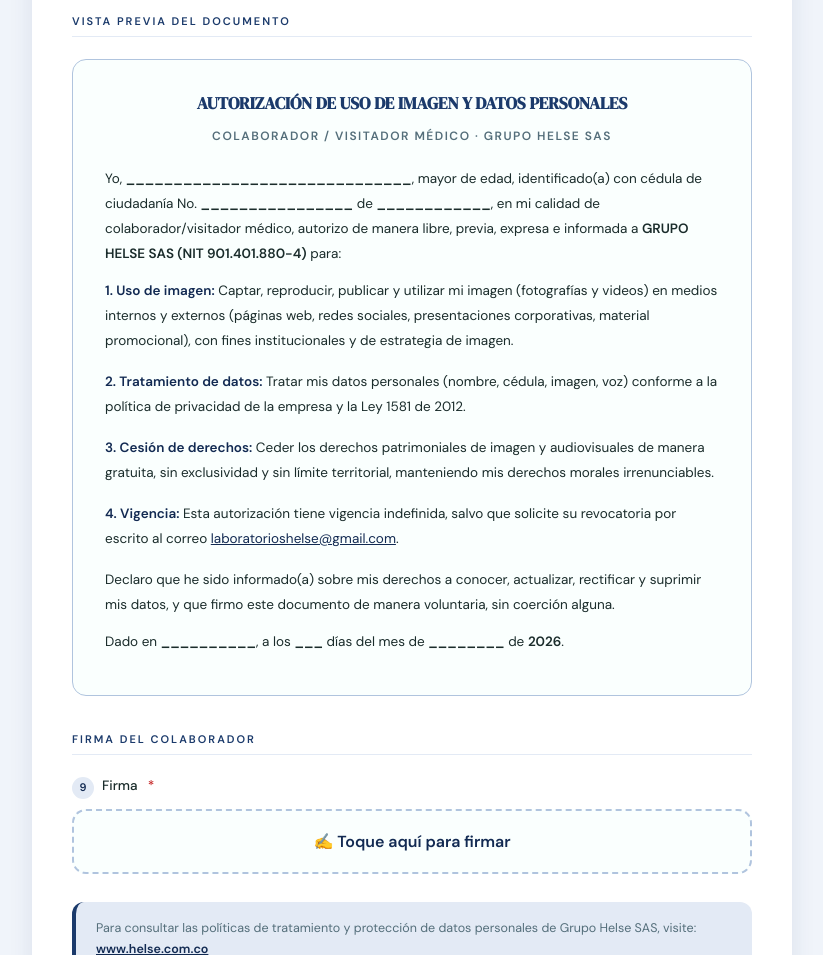
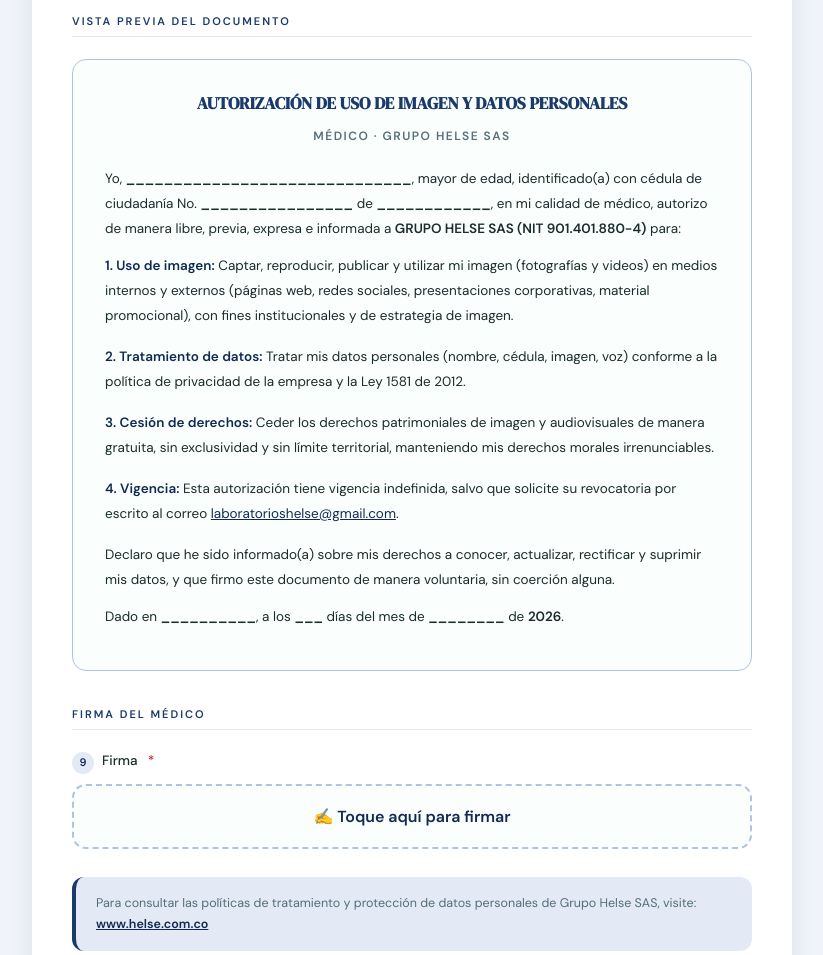
Before and after one commit to Helseador/registro-helse, a plain HTML site: page uso_imagen_medicos.html in a window 1280 px wide. Shown: the part 1140-2095 px from the top of the page, without its empty margins (228-1051 px from the left). Drawn offline with Linux system fonts and the light colour scheme.

Commit message:
Remove colaborador/visitador wording from image consent form

```diff
--- a/uso_imagen_medicos.html
+++ b/uso_imagen_medicos.html
@@ -106,7 +106,7 @@ input::placeholder{color:#9EAFAD;}
     <form id="form" novalidate>
 
       <!-- DATOS -->
-      <div class="section-title">Datos del Colaborador</div>
+      <div class="section-title">Datos del Médico</div>
 
       <div class="campo" id="c1">
         <label class="campo-label" for="nombre"><span class="num">1</span> Nombre y Apellido completo <span class="req">*</span></label>
@@ -173,12 +173,12 @@ input::placeholder{color:#9EAFAD;}
 
       <div class="doc-preview" id="docPreview">
         <h2>AUTORIZACIÓN DE USO DE IMAGEN Y DATOS PERSONALES</h2>
-        <h3>Colaborador / Visitador Médico · Grupo Helse SAS</h3>
+        <h3>Médico · Grupo Helse SAS</h3>
 
         <p>
           Yo, <strong id="pNombre">______________________________</strong>, mayor de edad, identificado(a) con cédula de ciudadanía No.
           <strong id="pCedula">________________</strong> de <strong id="pCiudadCedula">____________</strong>,
-          en mi calidad de colaborador/visitador médico, autorizo de manera libre, previa, expresa e informada a
+          en mi calidad de médico, autorizo de manera libre, previa, expresa e informada a
           <strong>GRUPO HELSE SAS (NIT 901.401.880-4)</strong> para:
         </p>
 
@@ -214,7 +214,7 @@ input::placeholder{color:#9EAFAD;}
       </div>
 
       <!-- FIRMA -->
-      <div class="section-title">Firma del Colaborador</div>
+      <div class="section-title">Firma del Médico</div>
 
       <div class="campo" id="c9">
         <label class="campo-label"><span class="num">9</span> Firma <span class="req">*</span></label>
```
